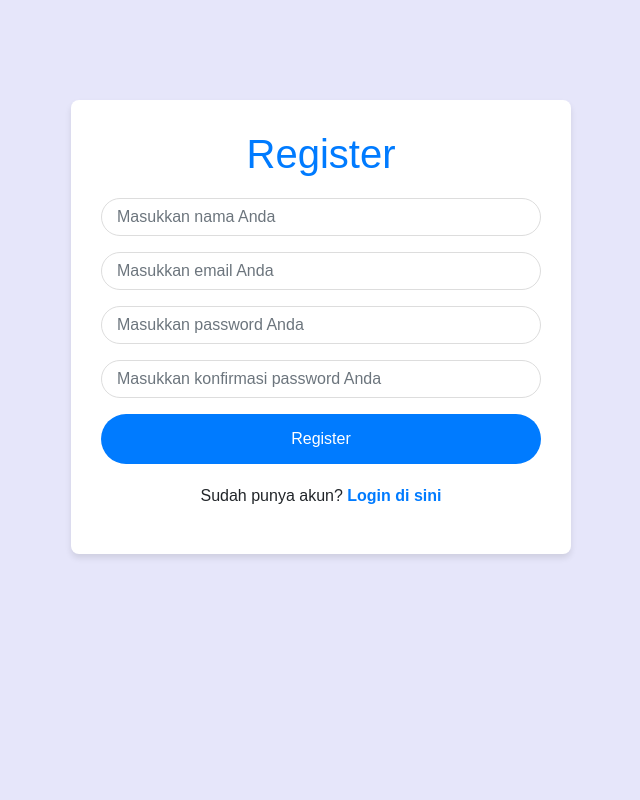
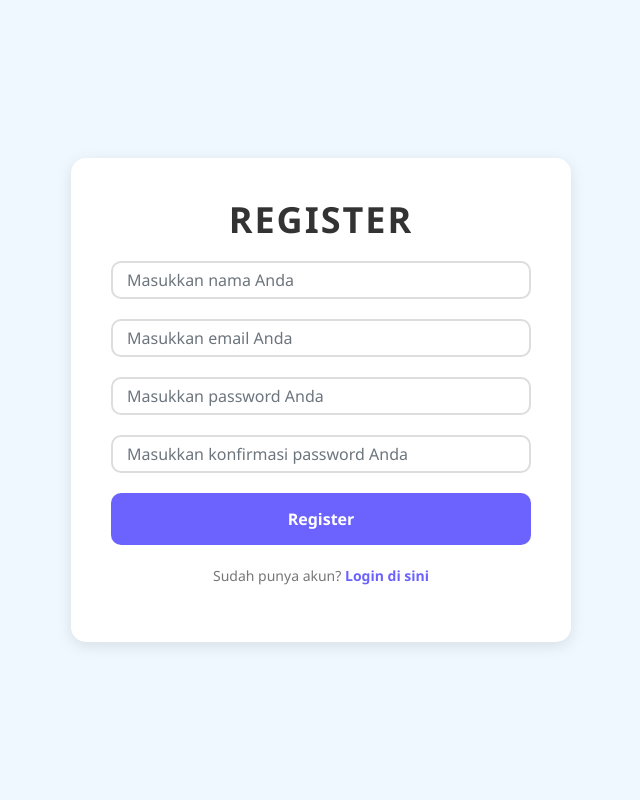
Before and after one commit to Nalendrs/Branch_Merging_Pemweb, a PHP site: page /register.php in a window 1280 px wide. Shown: the whole page, without its empty margins (319-959 px from the left). Run offline with PHP 8.4, Linux system fonts and the light colour scheme; some libraries are stand-ins or nearby versions.

Commit message:
Update register.php

```diff
--- a/register.php
+++ b/register.php
@@ -1,85 +1,116 @@
 <!DOCTYPE html>
 <html lang="en">
+
 <head>
     <meta charset="UTF-8">
     <meta name="viewport" content="width=device-width, initial-scale=1.0">
     <title>Register</title>
-    <!-- Link ke Bootstrap CSS -->
+    <!-- Link to Bootstrap CSS -->
     <link href="https://stackpath.bootstrapcdn.com/bootstrap/4.5.2/css/bootstrap.min.css" rel="stylesheet">
+
     <style>
+        /* General body styling */
         body {
-            background-color: lavender;
-            font-family: 'Arial', sans-serif;
+            background-color: #f0f8ff;
+            font-family: 'Segoe UI', Tahoma, Geneva, Verdana, sans-serif;
+            height: 100vh;
+            display: flex;
+            justify-content: center;
+            align-items: center;
+            margin: 0;
         }
 
+        /* Main form container */
         .form-container {
+            background-color: #ffffff;
+            padding: 40px;
+            border-radius: 15px;
+            box-shadow: 0 4px 15px rgba(0, 0, 0, 0.1);
             width: 100%;
             max-width: 500px;
-            margin: 0 auto;
-            padding: 30px;
-            background-color: #ffffff;
-            box-shadow: 0 4px 6px rgba(0, 0, 0, 0.1);
-            border-radius: 8px;
-            margin-top: 100px;
+            text-align: center;
         }
 
-
-        h1 {
-            text-align: center;
+        /* Title Styling */
+        .form-container h1 {
+            color: #333;
+            font-size: 36px;
             margin-bottom: 20px;
-            color: #007bff;
+            font-weight: 600;
+            text-transform: uppercase;
+            letter-spacing: 2px;
         }
 
-
-        .form-control {
-            border-radius: 30px;
-            padding: 15px;
+        /* Form input styling */
+        .form-group input {
+            border-radius: 10px;
+            padding: 14px;
             font-size: 16px;
-            border: 1px solid #ddd;
+            width: 100%;
+            border: 2px solid #ddd;
+            margin-bottom: 20px;
+            transition: all 0.3s ease;
         }
 
-
-        .form-control:focus {
-            border-color: #007bff;
-            box-shadow: 0 0 5px rgba(0, 123, 255, 0.5);
+        .form-group input:focus {
+            border-color: #6c63ff;
+            box-shadow: 0 0 10px rgba(108, 99, 255, 0.5);
+            outline: none;
         }
 
-
-        .btn-custom {
-            background-color: #007bff;
+        /* Submit button styling */
+        .btn-primary {
+            width: 100%;
+            padding: 14px;
+            font-size: 16px;
+            background-color: #6c63ff;
+            border: none;
+            border-radius: 10px;
             color: white;
-            border-radius: 30px;
-            padding: 12px;
-            font-size: 16px;
-            transition: background-color 0.3s ease;
+            font-weight: 600;
+            transition: all 0.3s ease;
         }
 
-
-        .btn-custom:hover {
-            background-color: #0056b3;
-            color: #fff;
+        .btn-primary:hover {
+            background-color: #4e46b5;
+            cursor: pointer;
         }
 
-
+        /* Footer styling */
         .form-footer {
-            text-align: center;
             margin-top: 20px;
         }
 
+        .form-footer p {
+            font-size: 14px;
+            color: #777;
+        }
+
         .form-footer a {
-            color: #007bff;
+            color: #6c63ff;
             text-decoration: none;
-            font-weight: bold;
+            font-weight: 600;
         }
 
         .form-footer a:hover {
             text-decoration: underline;
         }
 
+        /* Mobile responsiveness */
+        @media (max-width: 600px) {
+            .form-container {
+                width: 90%;
+                padding: 30px;
+            }
+
+            .form-container h1 {
+                font-size: 30px;
+            }
+        }
     </style>
 </head>
+
 <body>
-
     <div class="form-container">
         <h1>Register</h1>
         <form action="./backend/register.php" method="post">
@@ -95,17 +126,20 @@
             <div class="form-group">
                 <input type="password" name="confirm" class="form-control" placeholder="Masukkan konfirmasi password Anda" required>
             </div>
-            <button type="submit" name="submit" class="btn btn-custom btn-block">Register</button>
+            <button type="submit" name="submit" class="btn btn-primary btn-block">Register</button>
         </form>
+
+        <!-- Footer -->
         <div class="form-footer">
             <p>Sudah punya akun? <a href="index.php">Login di sini</a></p>
         </div>
     </div>
 
-    <!-- Link ke Bootstrap JS dan dependencies -->
+    <!-- Link to Bootstrap JS and dependencies -->
     <script src="https://code.jquery.com/jquery-3.5.1.slim.min.js"></script>
     <script src="https://cdn.jsdelivr.net/npm/@popperjs/core@2.5.4/dist/umd/popper.min.js"></script>
     <script src="https://stackpath.bootstrapcdn.com/bootstrap/4.5.2/js/bootstrap.min.js"></script>
 
 </body>
+
 </html>
```
